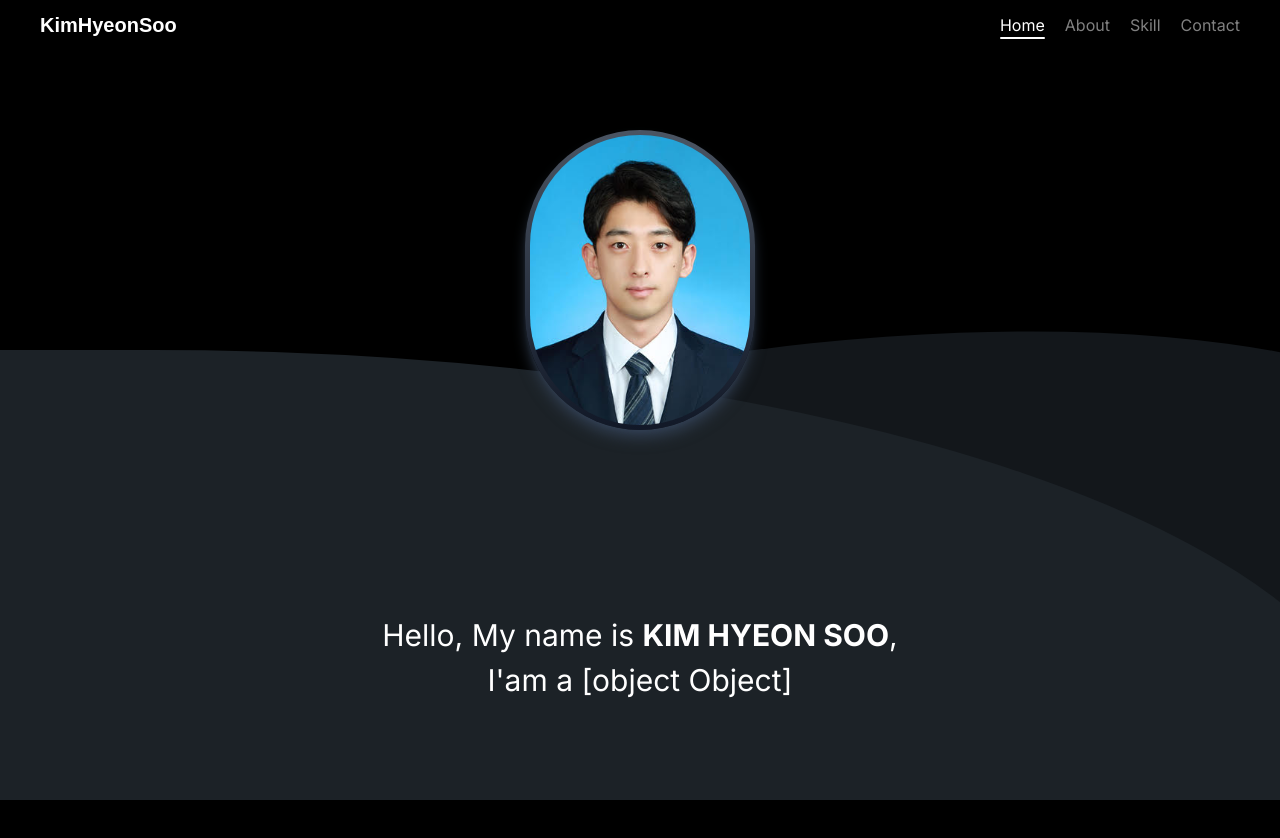
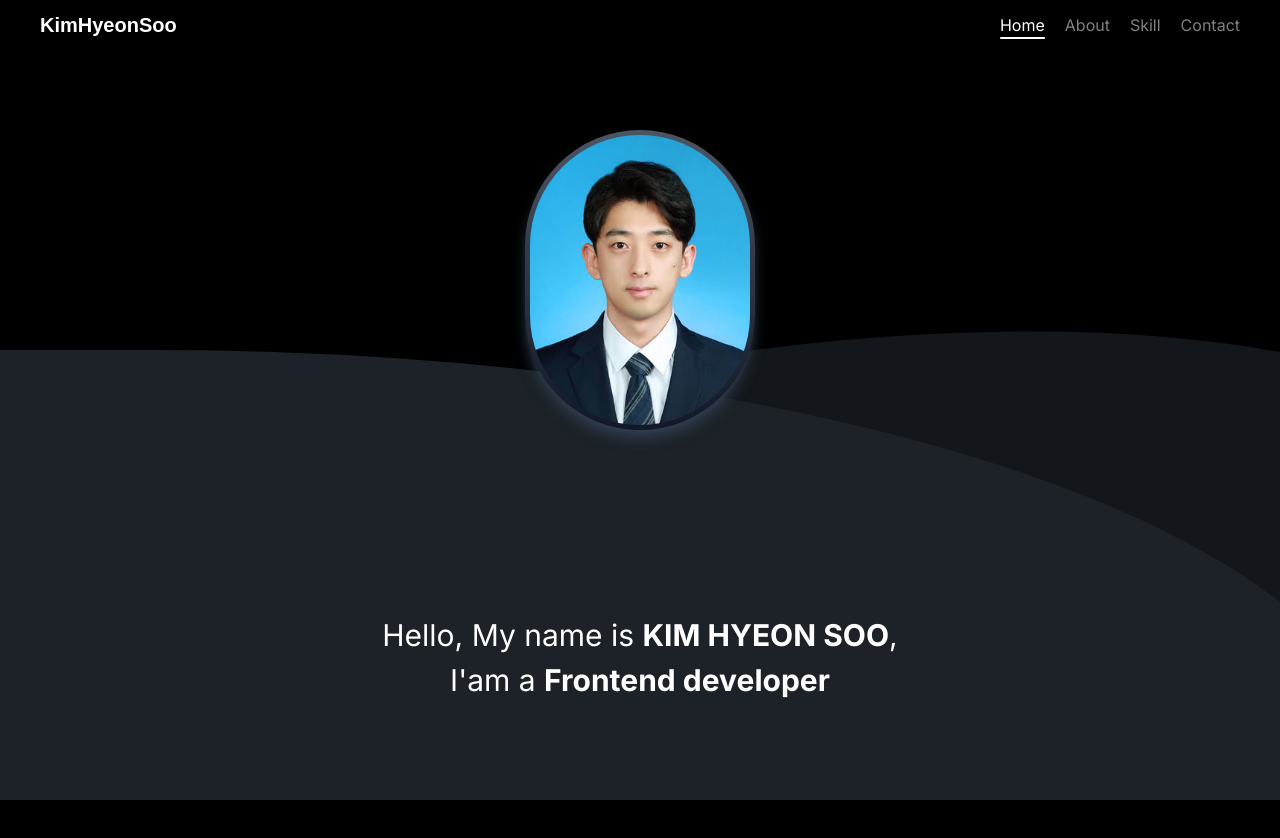
Before and after one commit to gustn1029/my-portfolio, a Next.js app: page / in a window 1280 px wide. Shown: the top 838 px of the page. Built offline with nearby package versions, Linux system fonts and the light colour scheme.

Commit message:
profile update

```diff
--- a/src/components/layout/profile/Profile.tsx
+++ b/src/components/layout/profile/Profile.tsx
@@ -10,7 +10,7 @@ const Profile = () => {
       </div>
       <div className="relative z-10 text-[30px] text-center">
         <p>Hello, My name is <span className="font-bold">KIM HYEON SOO</span>,</p>
-        <p>{`I'am a ${<span className="font-bold">Frontend developer</span>}`}</p>
+        <p>{`I'am a `}<span className="font-bold">Frontend developer</span></p>
       </div>
     </div>
   );
```
